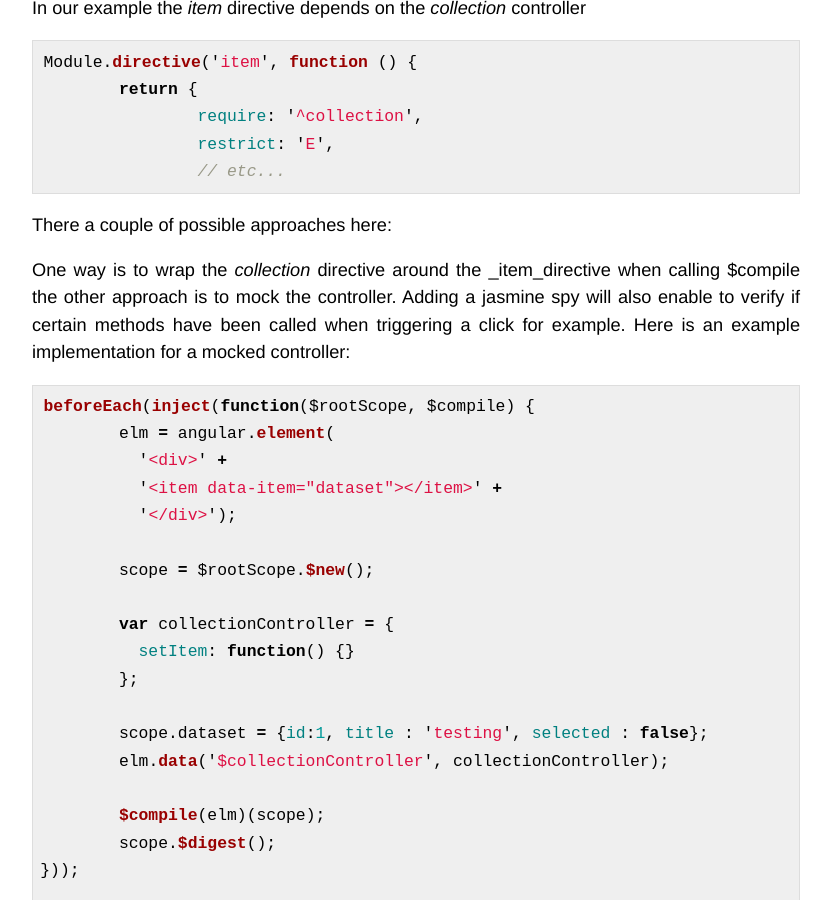
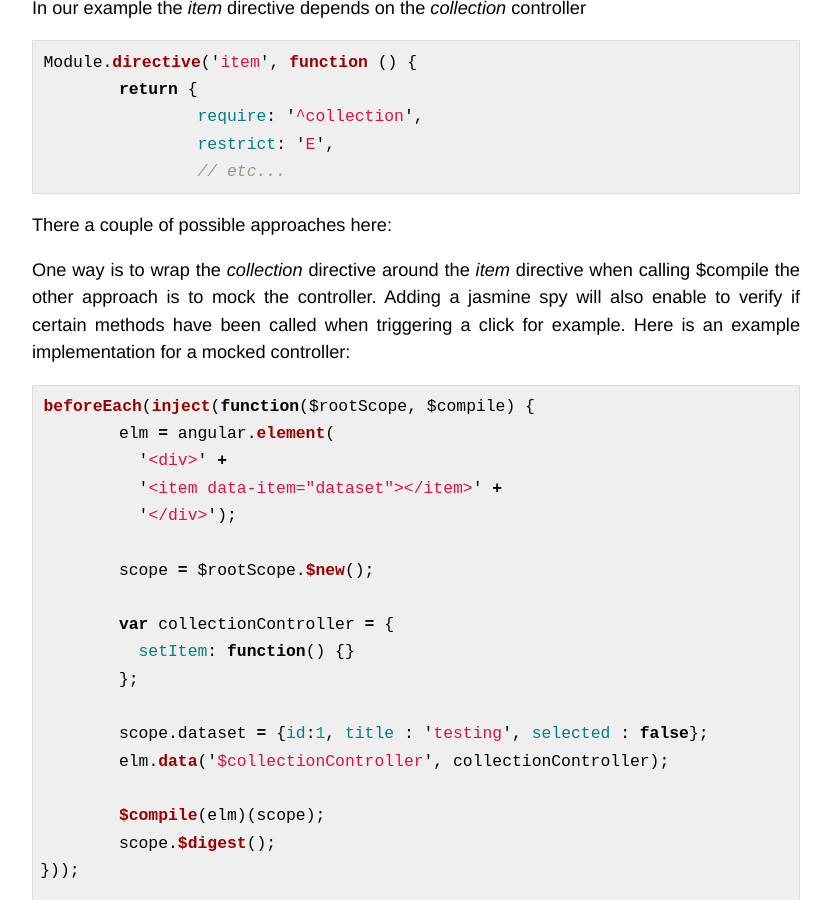
Before and after one commit to busypeoples/busypeoples.github.io, a Jekyll site: the page built from _posts/2014-06-23-testing-angularjs-hierarchical-directives.markdown, in a window 1280 px wide and 900 px high, scrolled down 2748 px. Shown: the whole window, without its empty margins (224-1055 px from the left). Built offline with Jekyll 4.4.1, drawn with Linux system fonts in a browser that asks for light colours; Markdown is read by kramdown in place of the engine named in the settings; some of the changed text lies outside the part shown.

````diff
--- a/_posts/2014-06-23-testing-angularjs-hierarchical-directives.markdown
+++ b/_posts/2014-06-23-testing-angularjs-hierarchical-directives.markdown
@@ -116,7 +116,7 @@ Module.directive('item', function () {
 
 There a couple of possible approaches here:
 
-One way is to wrap the _collection_ directive around the _item_directive when calling $compile the other approach is to mock the controller. Adding a jasmine spy will also enable to verify if certain methods have been called when triggering a click for example. Here is an example implementation for a mocked controller:
+One way is to wrap the _collection_ directive around the _item_ directive when calling $compile the other approach is to mock the controller. Adding a jasmine spy will also enable to verify if certain methods have been called when triggering a click for example. Here is an example implementation for a mocked controller:
 
 ```javascript
 beforeEach(inject(function($rootScope, $compile) {
````
Also changed, not shown: other parts of _posts/2014-06-23-testing-angularjs-hierarchical-directives.markdown (+2 -2 lines).
